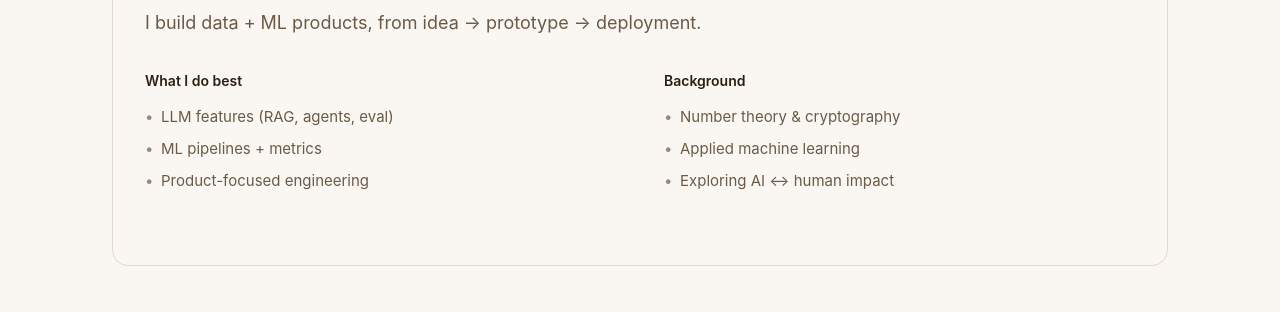
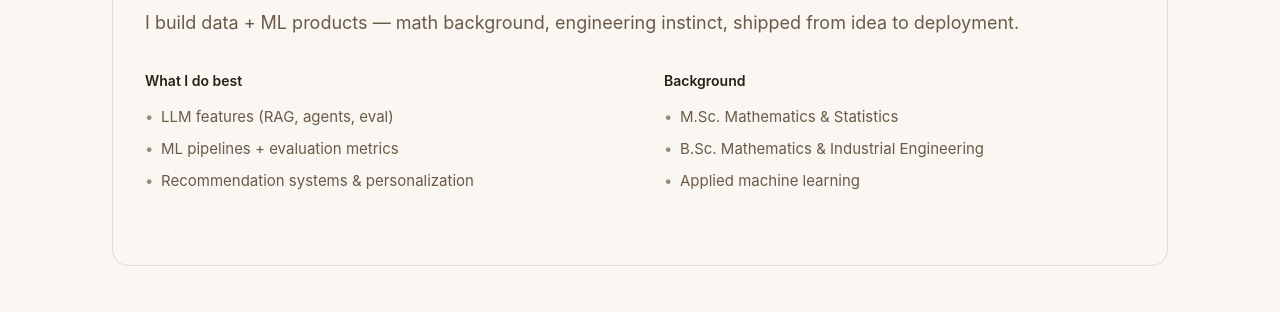
Before and after one commit to nazaninghelichi/grown-up-portfolio, a website: page index.html in a window 1280 px wide. Shown: the part 219-531 px from the top of the page. Drawn offline with Linux system fonts and the light colour scheme.

Commit message:
Update About section: degrees, subtitle, and skills
Co-Authored-By: Claude Sonnet 4.6 <noreply@anthropic.com>

```diff
--- a/index.html
+++ b/index.html
@@ -34,23 +34,23 @@
             </div>
 
             <h1>Hi, I'm Nazanin.</h1>
-            <p class="tagline">I build data + ML products, from idea → prototype → deployment.</p>
+            <p class="tagline">I build data + ML products — math background, engineering instinct, shipped from idea to deployment.</p>
 
             <div class="about-content">
                 <div class="about-left">
                     <h3>What I do best</h3>
                     <ul>
                         <li>LLM features (RAG, agents, eval)</li>
-                        <li>ML pipelines + metrics</li>
-                        <li>Product-focused engineering</li>
+                        <li>ML pipelines + evaluation metrics</li>
+                        <li>Recommendation systems & personalization</li>
                     </ul>
                 </div>
                 <div class="about-right">
                     <h3>Background</h3>
                     <ul>
-                        <li>Number theory & cryptography</li>
+                        <li>M.Sc. Mathematics & Statistics</li>
+                        <li>B.Sc. Mathematics & Industrial Engineering</li>
                         <li>Applied machine learning</li>
-                        <li>Exploring AI ↔ human impact</li>
                     </ul>
                 </div>
             </div>
```
